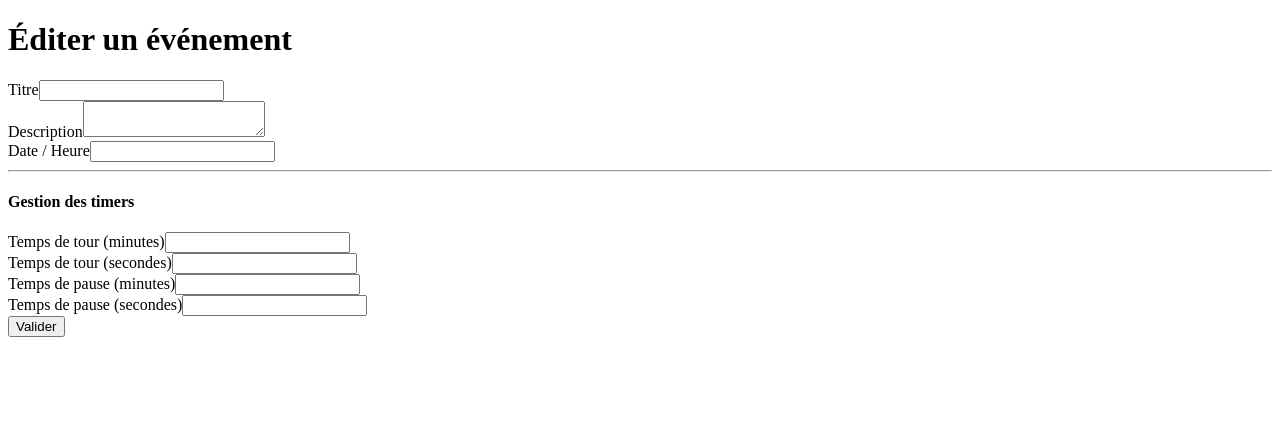
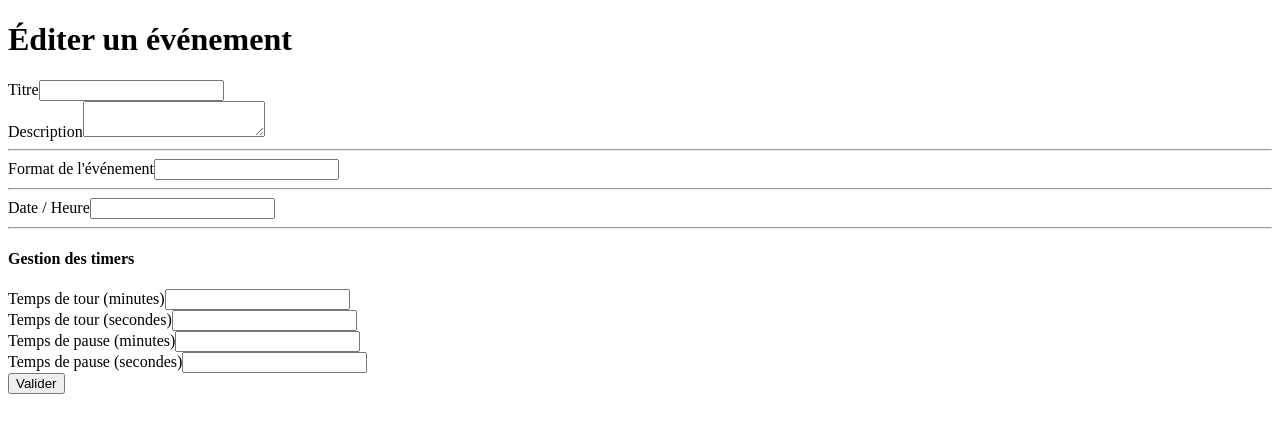
Before and after one commit to WildCodeSchool/orleans-0918-php-matchmaking, a Symfony app: template templates/event/edit.html.twig in a window 1280 px wide. Shown: the part 167-600 px from the top of the page. Run offline with Twig, Linux system fonts and the light colour scheme; the template is opened without the code that fills it, so the values that code supplies are empty; form fields are guessed from the names that the template uses; some libraries are stand-ins or nearby versions.

Commit message:
close #80

```diff
--- a/templates/event/edit.html.twig
+++ b/templates/event/edit.html.twig
@@ -11,6 +11,13 @@
     {{ form_start(formEdit) }}
     {{ form_row(formEdit.title, {'label': 'Titre'}) }}
     {{ form_row(formEdit.description) }}
+    <hr />
+    <div class="row">
+        <div class="col-lg-6">
+            {{ form_row(formEdit.formatEvent, {'label': 'Format de l\'événement'}) }}
+        </div>
+    </div>
+    <hr />
     {{ form_row(formEdit.date, {'label': 'Date / Heure'}) }}
     <hr />
     <h4>Gestion des timers</h4>
```
